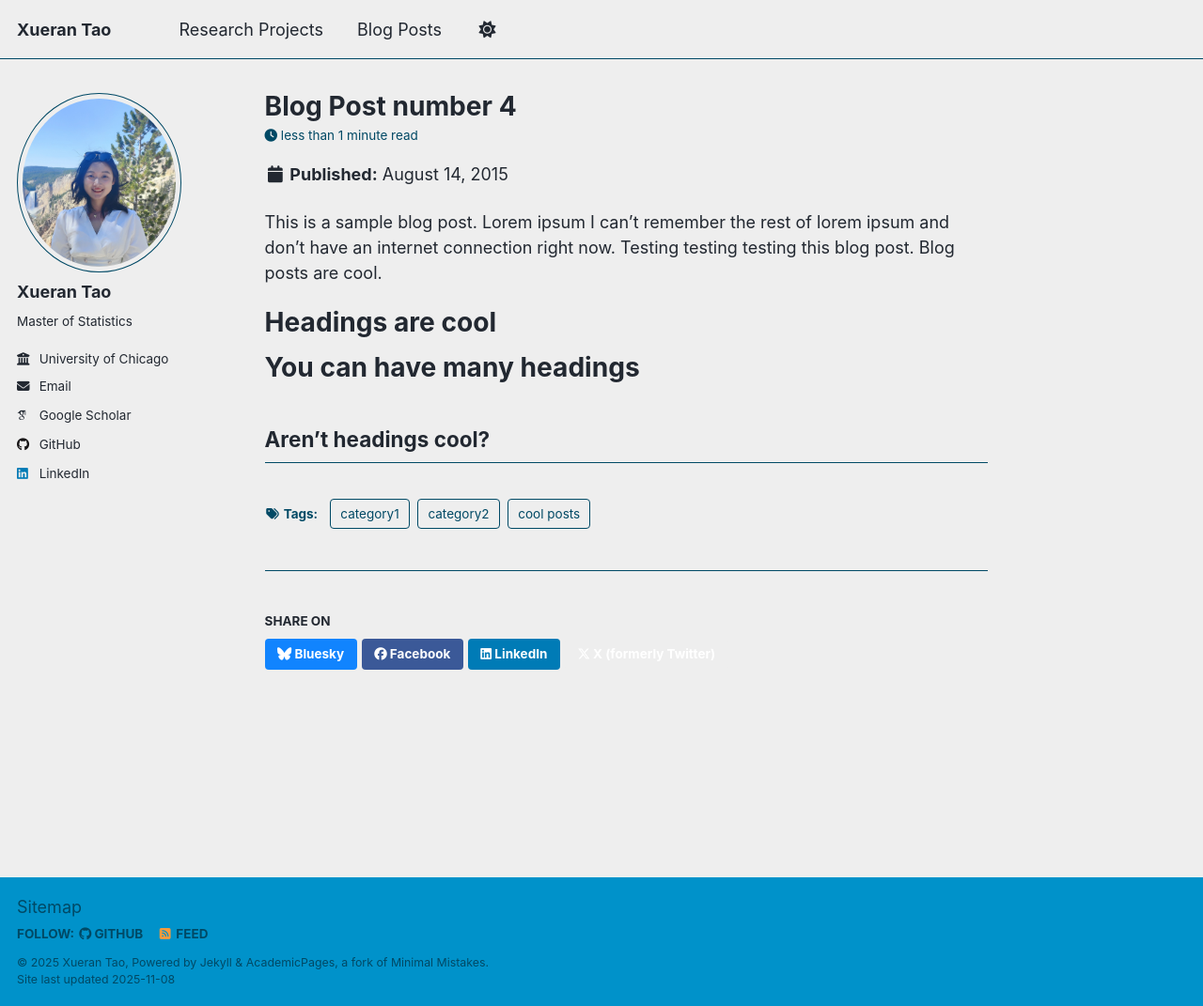
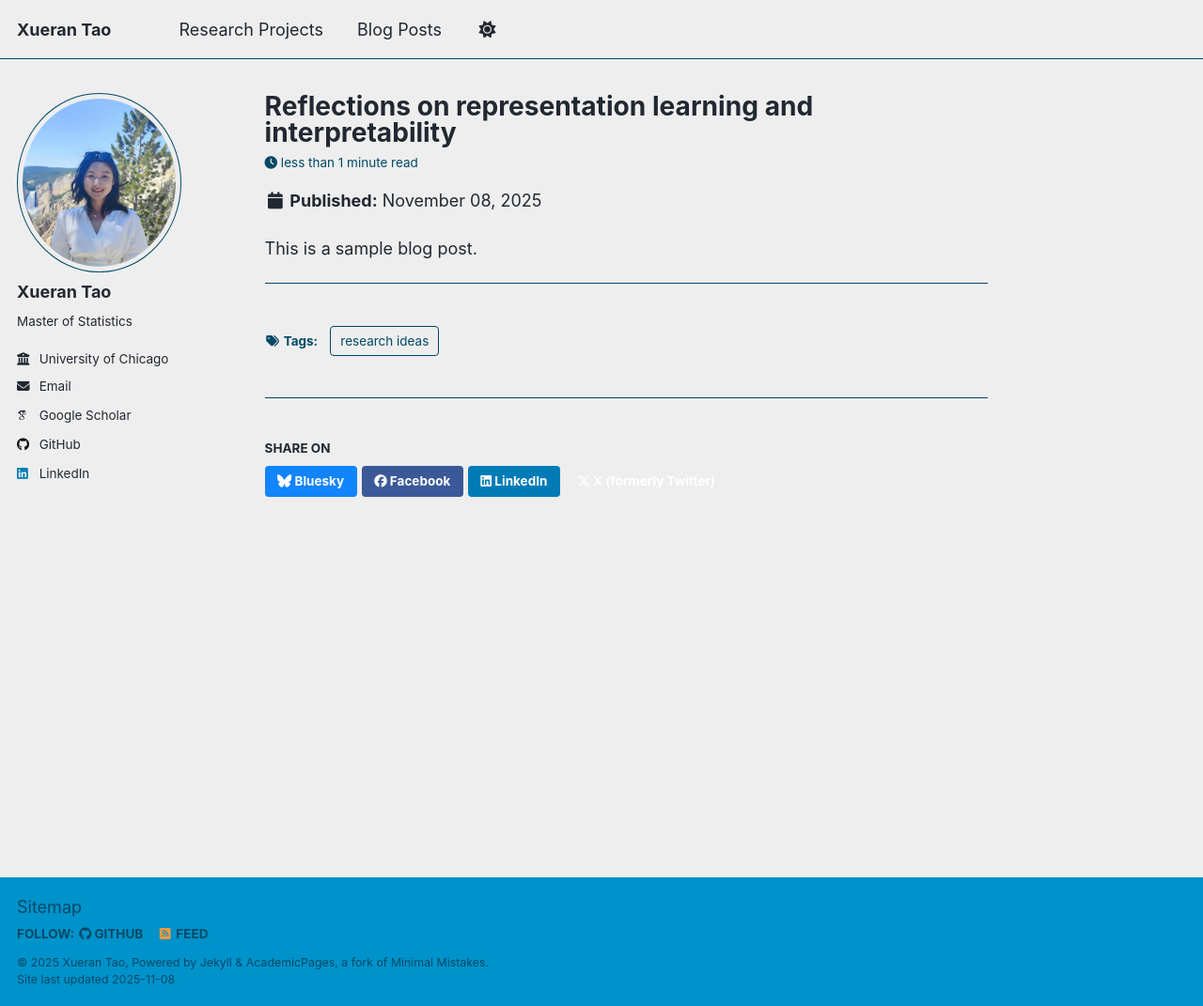
Before and after one commit to rosietao/rosietao.github.io, a Jekyll site: the page built from _posts/2015-08-14-blog-post-4.md, in a window 1280 px wide and 1071 px high. Shown: the whole window at 94% size. Built offline with Jekyll 4.4.1, drawn with Linux system fonts in a browser that asks for light colours; some web fonts are replaced; a script that is not in the unit is left out.

Commit message:
Revise blog post title, date, and tags
Updated the title, date, and tags of the blog post.

```diff
--- a/_posts/2015-08-14-blog-post-4.md
+++ b/_posts/2015-08-14-blog-post-4.md
@@ -1,20 +1,10 @@
 ---
-title: 'Blog Post number 4'
-date: 2015-08-14
-permalink: /posts/2012/08/blog-post-4/
+title: 'Reflections on representation learning and interpretability'
+date: 2025-11-08
 tags:
-  - cool posts
-  - category1
-  - category2
+  - research ideas
 ---
 
-This is a sample blog post. Lorem ipsum I can't remember the rest of lorem ipsum and don't have an internet connection right now. Testing testing testing this blog post. Blog posts are cool.
+This is a sample blog post.
 
-Headings are cool
-======
-
-You can have many headings
-======
-
-Aren't headings cool?
 ------
```
